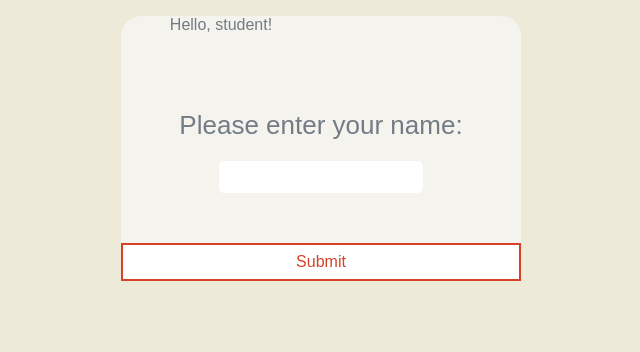
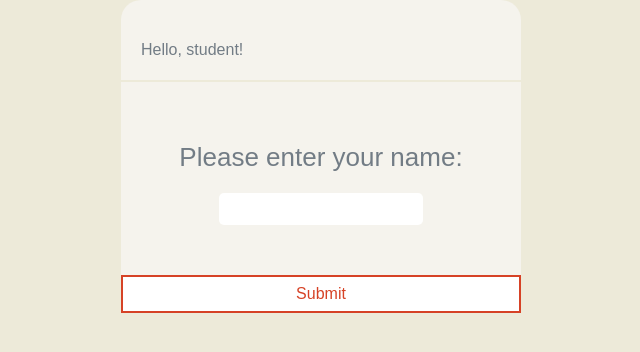
Before and after one commit to MarshaAnnon/flashcards, a Node server app: page /hello in a window 1280 px wide. Shown: the part 164-516 px from the top of the page, without its empty margins (319-959 px from the left). Run offline with Node 20, Linux system fonts and the light colour scheme.

Commit message:
fix minor bug in app.pug and sttyle.css, also add Icon to img file

```diff
--- a/public/stylesheets/style.css
+++ b/public/stylesheets/style.css
@@ -98,6 +98,7 @@ input {
 .namecard-greeting {
   font-size: 1em;
   font-weight: 400;
+  padding-top: 20px;
   width: 50%;
 }
 
--- a/views/app.pug
+++ b/views/app.pug
@@ -2,7 +2,7 @@ extends layout
 
 block main
     section.namecard
-        .namecard-login
+        .namecard-hello
             if name
                 p.namecard-greeting Welcome, #{name}!
                 form.namecard-exit(action="/goodbye", method="POST")
```
Also changed, not shown: 1 other file.
